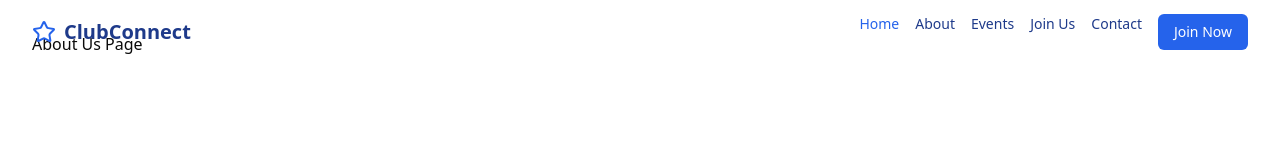
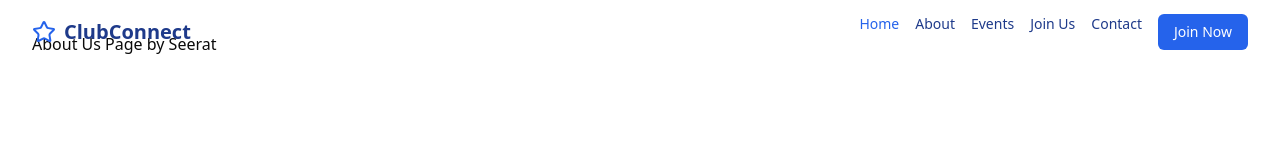
Before and after one commit to Seerat2004/bootstrap-official, a React (Vite) app: page /aboutus in a window 1280 px wide. Shown: the top 160 px of the page. Built offline with nearby package versions, Linux system fonts and the light colour scheme.

Commit message:
first commit by seerat

```diff
--- a/src/pages/AboutUs.tsx
+++ b/src/pages/AboutUs.tsx
@@ -1,7 +1,7 @@
 const AboutUs = () => {
     return (
         <div>
-            About Us Page
+            About Us Page by Seerat
         </div>
     )
 }
```
